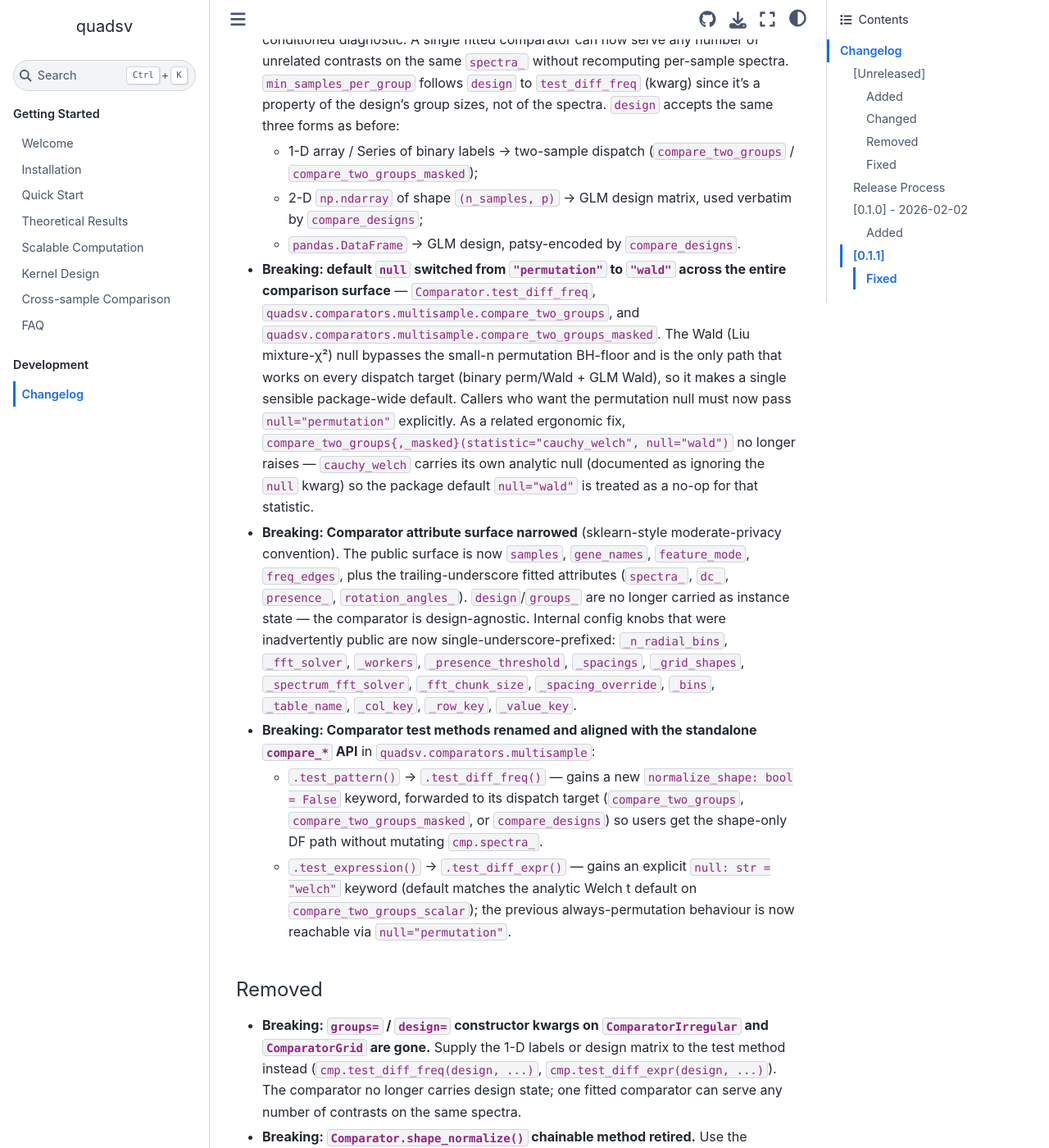
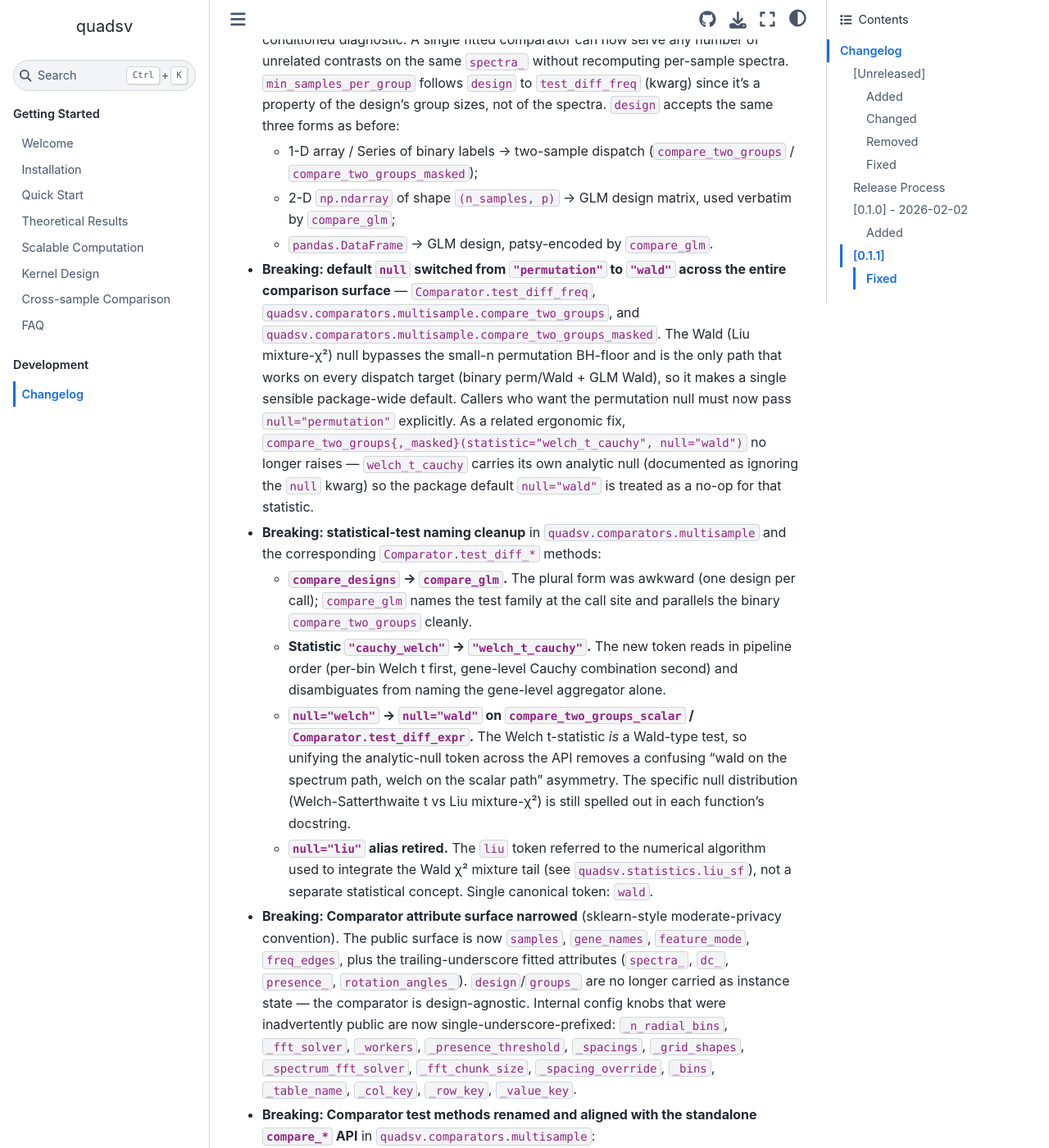
Before and after one commit to JiayuSuPKU/EquivSVT, a Sphinx documentation site: the page built from docs/changelog.rst, in a window 1280 px wide and 1400 px high, scrolled down 2325 px. Shown: the whole window at 82% size. Built offline with Sphinx 7.4.7 and the Sphinx Book theme 1.1.4, drawn with Linux system fonts in a browser that asks for light colours; pages that are not in the unit, such as notebooks, are missing from menus; some of the changed text lies outside the part shown.

Commit message:
Rename comparator statistic/null opts for clarity
Four naming cleanups across the comparator surface — pure
namespace work, no semantic / numerical changes:

- `compare_designs` → `compare_glm`. The plural form was awkward
  (one design per call); `compare_glm` names the test family at the
  call site and parallels the binary `compare_two_groups` cleanly.

- statistic `"cauchy_welch"` → `"welch_t_cauchy"`. New token reads
  in pipeline order (per-bin Welch t first, gene-level Cauchy
  combination second) and disambiguates from the bare aggregator.

- `null="welch"` → `null="wald"` on `compare_two_groups_scalar` and
  `Comparator.test_diff_expr`. The Welch t IS a Wald-type test
  (point estimate / estimated SE under H₁), so unifying the
  analytic-null token across the API removes the "wald on the
  spectrum path, welch on the scalar path" asymmetry. The specific
  null distribution (Welch–Satterthwaite t vs Liu mixture-χ²) is
  still spelled out in each function's docstring.

- `null="liu"` alias retired. The `liu` token referred to the
  numerical algorithm used to integrate the Wald χ² mixture tail
  (see `quadsv.statistics.liu_sf`), not a separate statistical
  concept. Single canonical token: `wald`.

Sweep migrates all callers (tests, docs guide, CHANGELOG, benchmark
script, idhm notebook) and converts the now-meaningless
`test_liu_alias_matches_wald` into a rename-guard
(`test_liu_alias_retired`) that asserts `null="liu"` raises. 370
tests pass; black + ruff clean.

```diff
--- a/CHANGELOG.md
+++ b/CHANGELOG.md
@@ -9,14 +9,14 @@ and this project adheres to [Semantic Versioning](https://semver.org/spec/v2.0.0
 
 ### Added
 - **GLM design API for cross-sample pattern comparison.** New public
-  `compare_designs(spectra, design, contrast, …)` generalises the
+  `compare_glm(spectra, design, contrast, …)` generalises the
   two-group test to arbitrary OLS designs (binary, continuous,
   multi-factor) with an analytic Wald null. The two-group case is
   recovered exactly. `Comparator.test_diff_freq(...)` gains a
   `contrast=` argument (column name, dict, or contrast vector).
-- **Analytic Wald null for `log_l2`** (`null="wald"`, alias
-  `"liu"`) on `compare_two_groups`, `compare_two_groups_masked`, and
-  `compare_designs`. Per-gene statistic is integrated via Liu's
+- **Analytic Wald null for `log_l2`** (`null="wald"`) on
+  `compare_two_groups`, `compare_two_groups_masked`, and
+  `compare_glm`. Per-gene statistic is integrated via Liu's
   approximation against a pooled-across-genes **full** within-group
   Σ (a single 30×30 eigendecomposition before each Liu integration);
   bypasses the small-n permutation BH-floor while keeping mean
@@ -26,14 +26,14 @@ and this project adheres to [Semantic Versioning](https://semver.org/spec/v2.0.0
   so genes with different observed cohorts get correctly-scaled
   eigenvalues.
 - **Analytic Welch t null for `compare_two_groups_scalar`**
-  (`null="welch"`, now the default). Computes per-gene two-sided
+  (`null="wald"`, now the default). Computes per-gene two-sided
   p-values from the Welch-Satterthwaite t-distribution; lets the DE
   companion bypass the permutation `1/(n_perm+1)` raw-p floor on
   small cohorts. The previous permutation null is preserved as
   `null="permutation"`.
 - **`normalize_shape: bool = False` keyword** on every spectrum-input
   comparison test (`compare_two_groups`, `compare_two_groups_masked`,
-  `compare_designs`). When True, divides each per-(sample, gene)
+  `compare_glm`). When True, divides each per-(sample, gene)
   spectrum by its sum along the frequency axis before the statistic
   is computed, so the test fires only on shape-only redistribution
   of power across radial frequencies. Statistic-agnostic; default
@@ -103,9 +103,9 @@ and this project adheres to [Semantic Versioning](https://semver.org/spec/v2.0.0
     * 1-D array / Series of binary labels → two-sample dispatch
       (`compare_two_groups` / `compare_two_groups_masked`);
     * 2-D `np.ndarray` of shape `(n_samples, p)` → GLM design matrix,
-      used verbatim by `compare_designs`;
+      used verbatim by `compare_glm`;
     * `pandas.DataFrame` → GLM design, patsy-encoded by
-      `compare_designs`.
+      `compare_glm`.
 - **Breaking: default `null` switched from `"permutation"` to
   `"wald"` across the entire comparison surface** —
   `Comparator.test_diff_freq`,
@@ -116,11 +116,34 @@ and this project adheres to [Semantic Versioning](https://semver.org/spec/v2.0.0
   (binary perm/Wald + GLM Wald), so it makes a single sensible
   package-wide default. Callers who want the permutation null must
   now pass `null="permutation"` explicitly. As a related
-  ergonomic fix, `compare_two_groups{,_masked}(statistic="cauchy_welch",
-  null="wald")` no longer raises — `cauchy_welch` carries its own
+  ergonomic fix, `compare_two_groups{,_masked}(statistic="welch_t_cauchy",
+  null="wald")` no longer raises — `welch_t_cauchy` carries its own
   analytic null (documented as ignoring the `null` kwarg) so the
   package default `null="wald"` is treated as a no-op for that
   statistic.
+- **Breaking: statistical-test naming cleanup** in
+  `quadsv.comparators.multisample` and the corresponding
+  `Comparator.test_diff_*` methods:
+    * **`compare_designs` → `compare_glm`.** The plural form was
+      awkward (one design per call); `compare_glm` names the test
+      family at the call site and parallels the binary
+      `compare_two_groups` cleanly.
+    * **Statistic `"cauchy_welch"` → `"welch_t_cauchy"`.** The new
+      token reads in pipeline order (per-bin Welch t first, gene-level
+      Cauchy combination second) and disambiguates from naming the
+      gene-level aggregator alone.
+    * **`null="welch"` → `null="wald"` on
+      `compare_two_groups_scalar` / `Comparator.test_diff_expr`.**
+      The Welch t-statistic *is* a Wald-type test, so unifying the
+      analytic-null token across the API removes a confusing
+      "wald on the spectrum path, welch on the scalar path"
+      asymmetry. The specific null distribution (Welch-Satterthwaite
+      t vs Liu mixture-χ²) is still spelled out in each function's
+      docstring.
+    * **`null="liu"` alias retired.** The `liu` token referred to
+      the numerical algorithm used to integrate the Wald χ² mixture
+      tail (see `quadsv.statistics.liu_sf`), not a separate
+      statistical concept. Single canonical token: `wald`.
 - **Breaking: Comparator attribute surface narrowed** (sklearn-style
   moderate-privacy convention). The public surface is now `samples`,
   `gene_names`, `feature_mode`, `freq_edges`, plus the
@@ -137,12 +160,12 @@ and this project adheres to [Semantic Versioning](https://semver.org/spec/v2.0.0
     * `.test_pattern()`    → `.test_diff_freq()` — gains a new
       `normalize_shape: bool = False` keyword, forwarded to its
       dispatch target (`compare_two_groups`,
-      `compare_two_groups_masked`, or `compare_designs`) so users get
+      `compare_two_groups_masked`, or `compare_glm`) so users get
       the shape-only DF path without mutating `cmp.spectra_`.
     * `.test_expression()` → `.test_diff_expr()` — gains an explicit
-      `null: str = "welch"` keyword (default matches the analytic
-      Welch t default on `compare_two_groups_scalar`); the previous
-      always-permutation behaviour is now reachable via
+      `null: str = "wald"` keyword (the analytic Welch-Satterthwaite
+      t-distribution path on `compare_two_groups_scalar`); the
+      previous always-permutation behaviour is reachable via
       `null="permutation"`.
 
 ### Removed
@@ -178,8 +201,8 @@ and this project adheres to [Semantic Versioning](https://semver.org/spec/v2.0.0
 - **Breaking: `statistic="hotelling_lw"` and `statistic="mmd_rbf"`
   paths retired** from every comparison function. Both were
   impractically slow and consistently dominated on sensitivity by
-  `log_l2 + null='wald'` or `cauchy_welch`. `_AVAILABLE_STATISTICS`
-  now reads `("log_l2", "cauchy_welch")`.
+  `log_l2 + null='wald'` or `welch_t_cauchy`. `_AVAILABLE_STATISTICS`
+  now reads `("log_l2", "welch_t_cauchy")`.
 - **Breaking: six legacy-path shim modules removed** —
   `quadsv.fft`, `quadsv.nufft`, `quadsv.detector`,
   `quadsv.detector_grid`, `quadsv._detector_base`,
```
Also changed, not shown: docs/guides/multisample.rst (+4 -4 lines), 3 other files.
